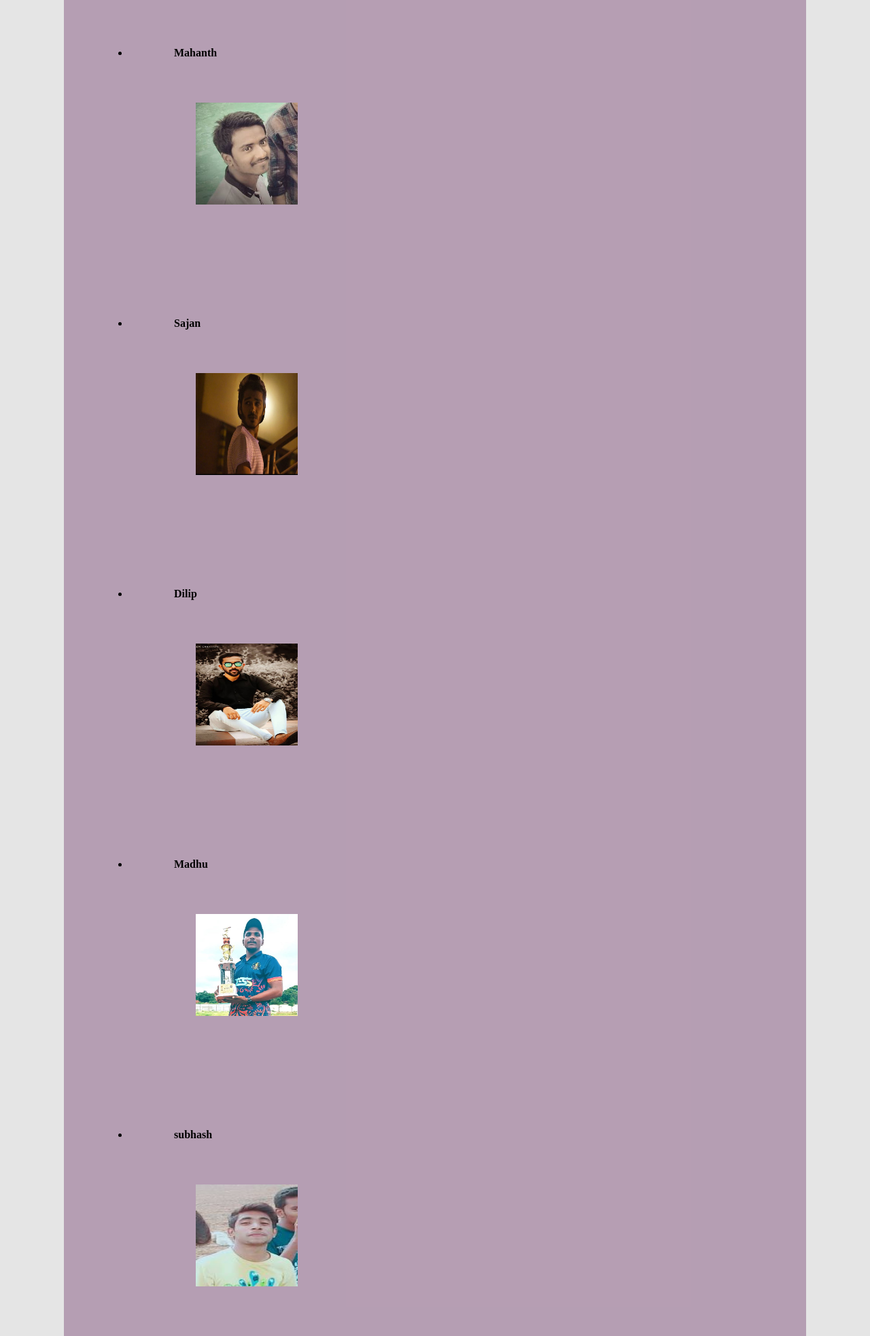
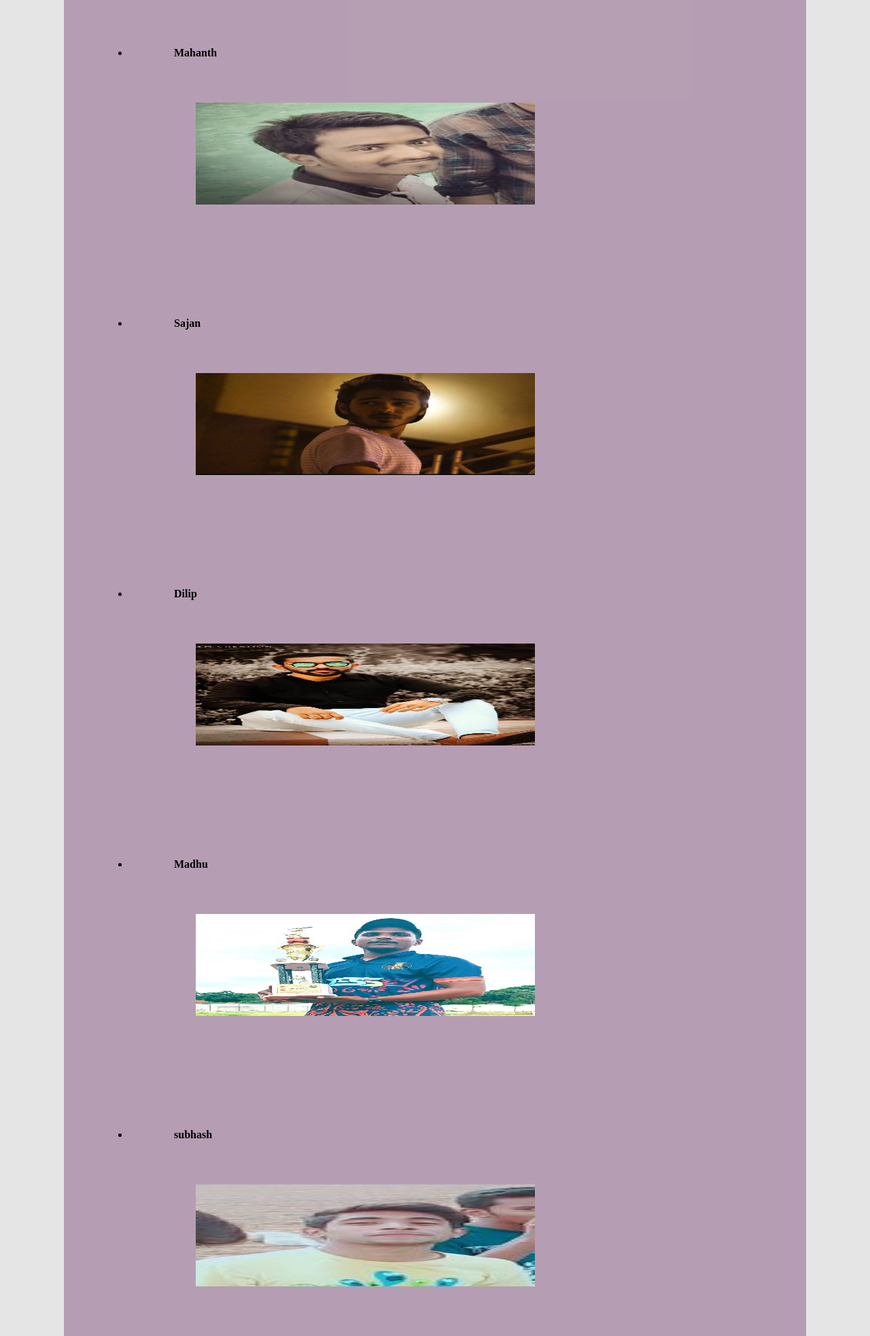
Before and after one commit to NIKHILGSINGH131/BasicResumeHost, a plain HTML site: page index.html in a window 1280 px wide. Shown: the part 1633-3599 px from the top of the page at 68% size. Drawn offline with Linux system fonts and the light colour scheme.

Commit message:
Updated image widht

```diff
--- a/index.html
+++ b/index.html
@@ -13,7 +13,7 @@
       <h1>Hello there, NIKHIL here..</h1>
       <figure>
         <img
-          width="80%"
+          width="70%"
           src="images/ProfilePic.jpeg"
           alt=" my image"
         />
@@ -68,7 +68,7 @@
             href="https://www.instagram.com/iam_mahanthmahi/?next=%2F"
           >
             <img
-              width="150"
+              width="60%"
               height="150"
               src="images/mahanth.JPG"
               alt=""
@@ -81,7 +81,7 @@
           <h4 id="sa">Sajan</h4>
           <a target="_blank" href="https://www.instagram.com/saj__07/?next=%2F">
             <img
-              width="150"
+              width="60%"
               height="150"
               src="images/sajan.JPG"
               alt="saj img"
@@ -97,7 +97,7 @@
             href="https://www.instagram.com/dilip_r_singh/?next=%2F"
           >
             <img
-              width="150"
+              width="60%"
               height="150"
               src="images/dilip.JPG"
               alt="dilip image"
@@ -113,7 +113,7 @@
           href="https://www.instagram.com/mr.madhu_singh_/"
         >
           <img
-            width="150"
+            width="60%"
             height="150"
             src="images/madhu.JPG"
             alt=""
@@ -129,7 +129,7 @@
           href="no profile"
         >
           <img
-            width="150"
+            width="60%"
             height="150"
             src="images/subhash.JPG"
             alt=""
```
